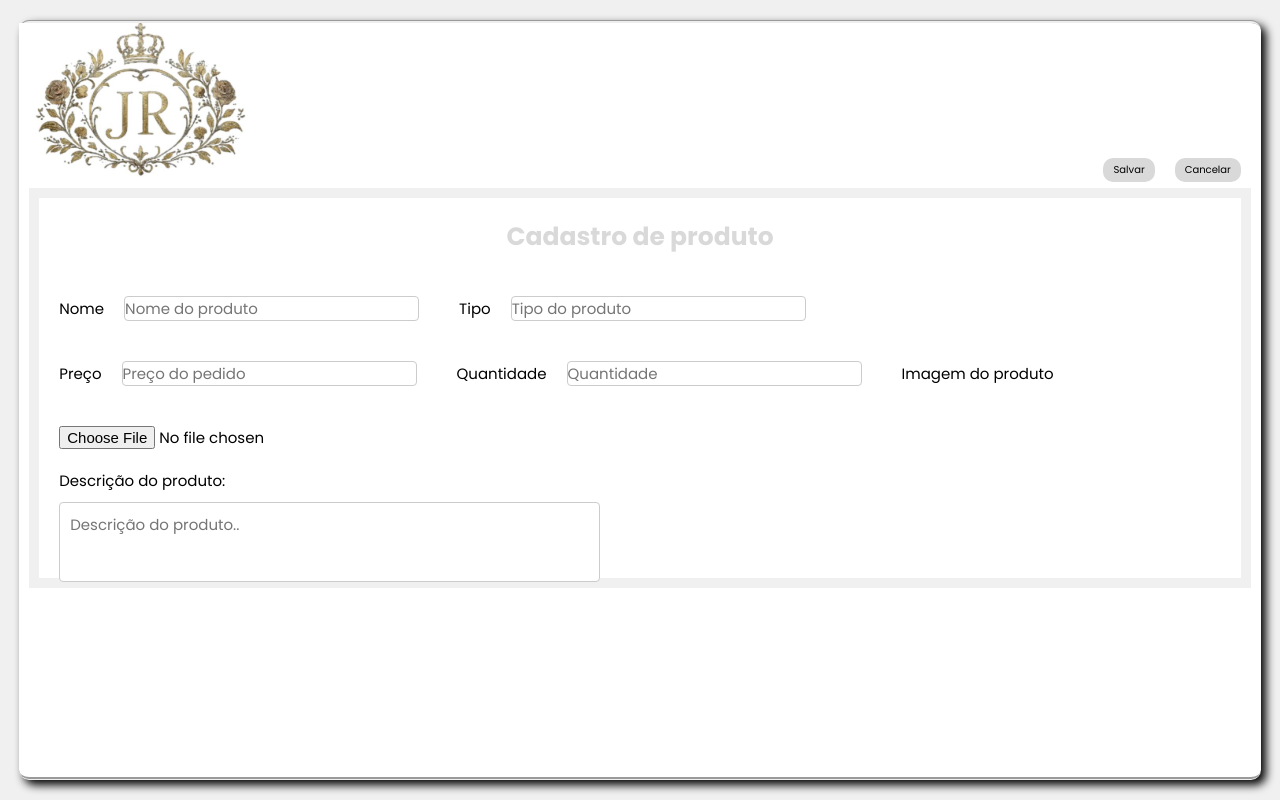
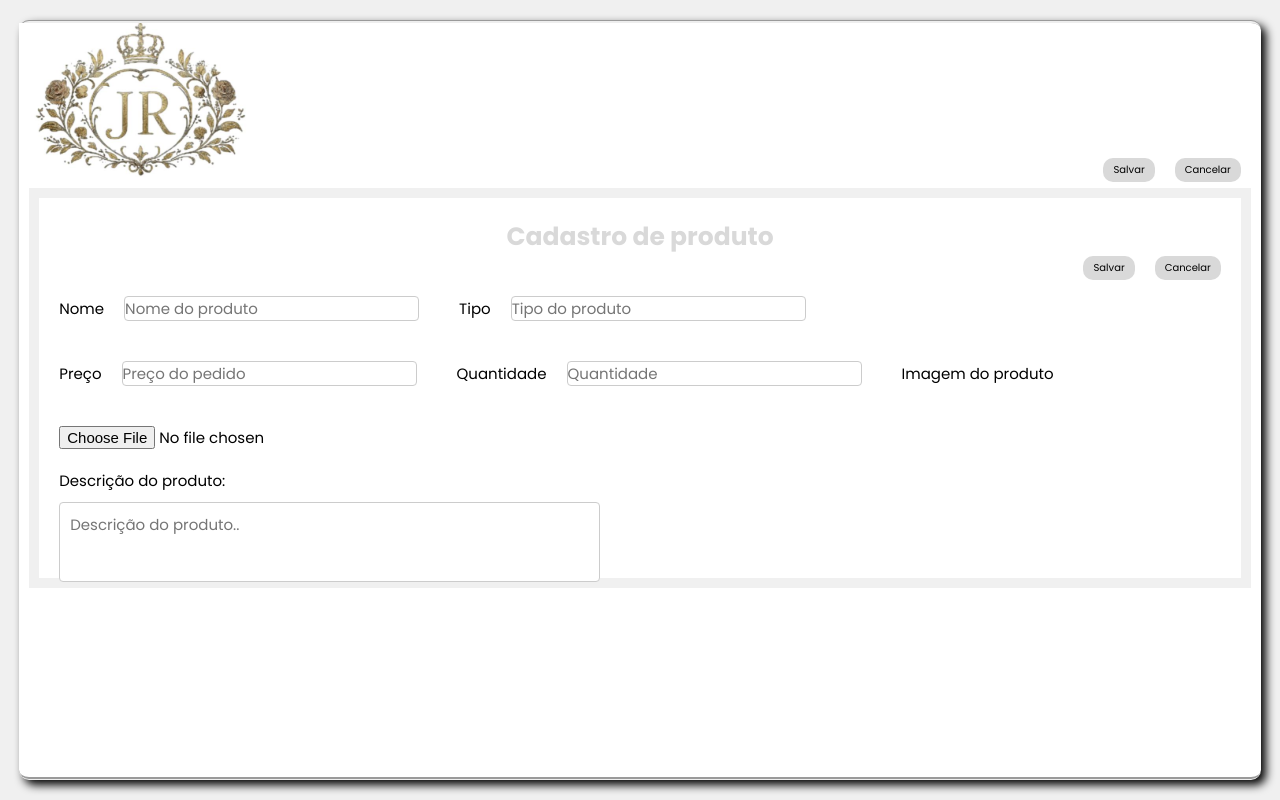
Before and after one commit to renato-dsantos/ProjetoFloriculturaAngular, an Angular app: page /cadastro in a window 1280 px wide. Built offline with nearby package versions, Linux system fonts and the light colour scheme.

Commit message:
Corrigido forms

```diff
--- a/src/app/pages/cadastro/cadastro.component.html
+++ b/src/app/pages/cadastro/cadastro.component.html
@@ -15,6 +15,8 @@
 
       <div class="formulario">
         <h2>Cadastro de produto</h2>
+        <button type="button" routerLink="/produto">Cancelar</button>
+        <button type="submit" href="#">Salvar</button>
 
         <label for="txtNomeProd">Nome</label>
         <input type="text" id="txtNomeProd" placeholder="Nome do produto" required>
```
